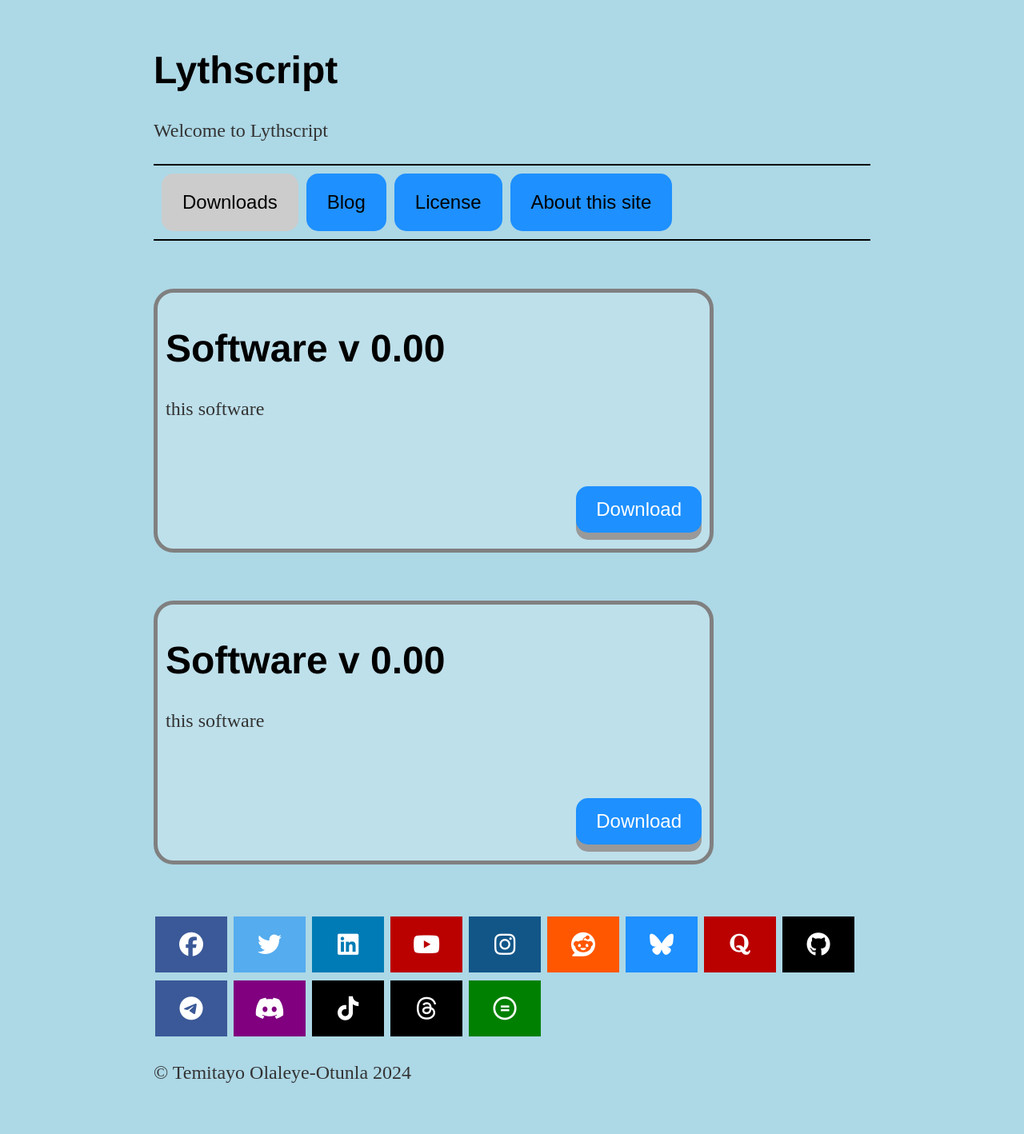
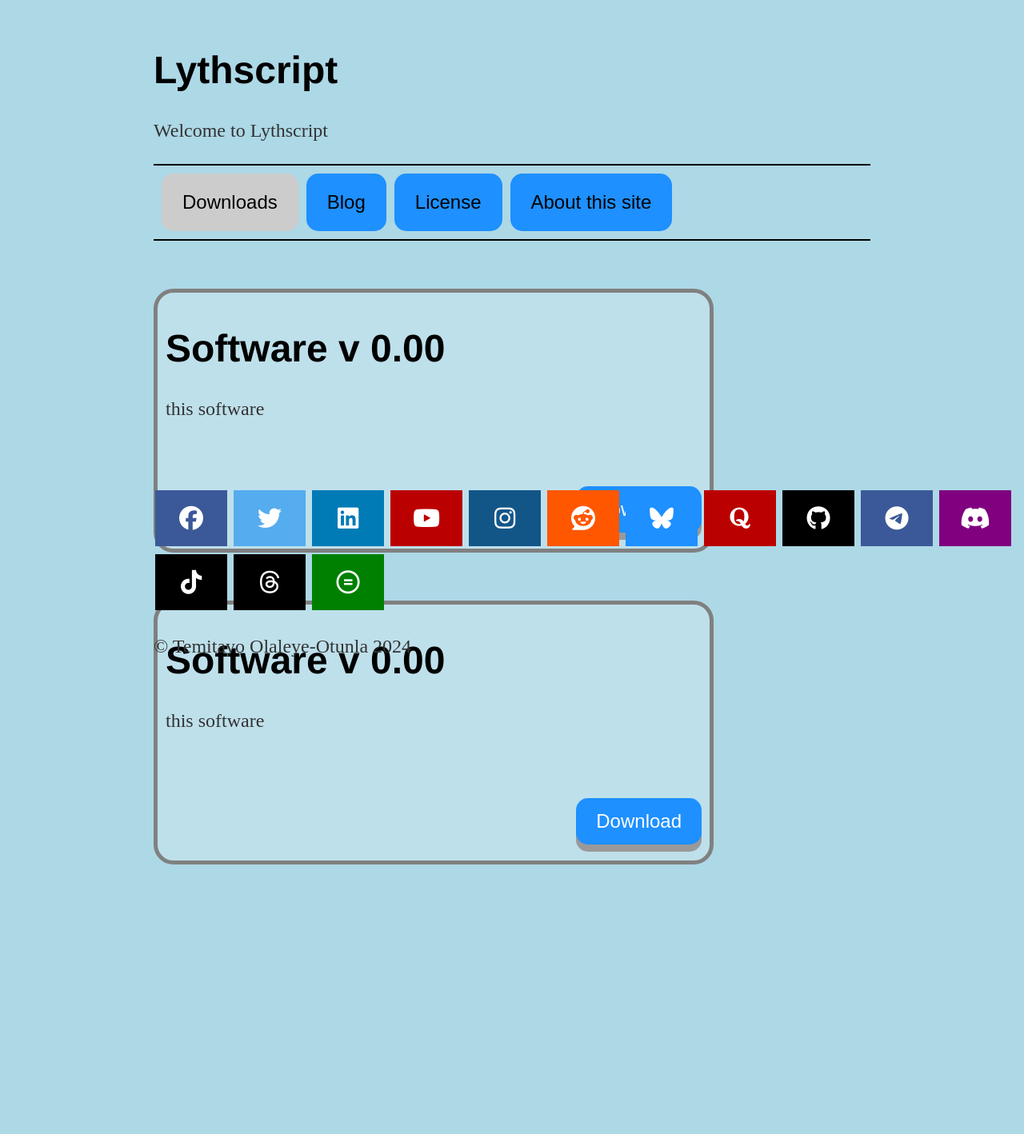
Before and after one commit to lythwind/lythwind.github.io, a Jekyll site: the page built from index.html, in a window 1280 px wide. Shown: the whole page at 80% size. Built offline with Jekyll 4.4.1, drawn with Linux system fonts in a browser that asks for light colours; nearby versions of some CDN libraries; after the commit the page ends 1141 px from its top, so only the background shows below that.

Commit message:
Update main.css

```diff
--- a/css/main.css
+++ b/css/main.css
@@ -192,3 +192,7 @@ button:active {
   from {opacity: 0;}
   to {opacity: 1;}
 }
+.xfooter{
+position: absolute;
+  bottom: 50px;
+}
```
